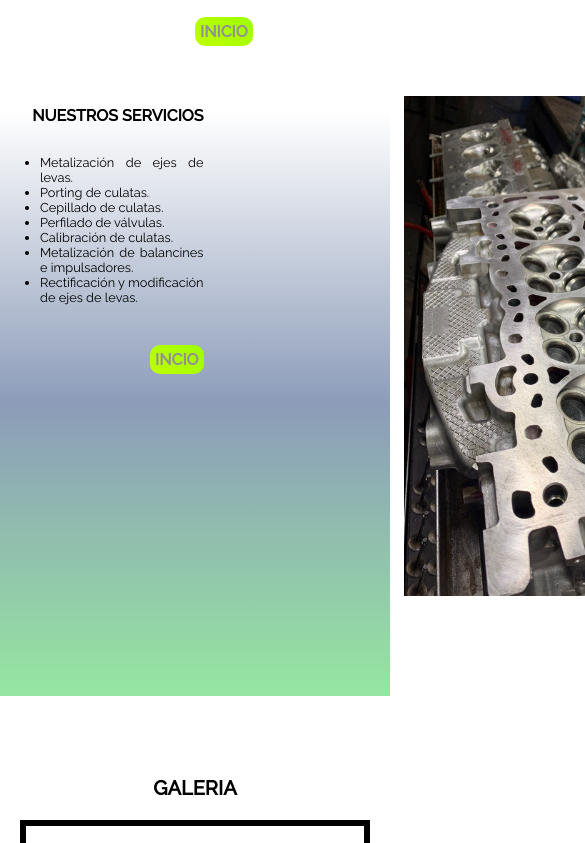
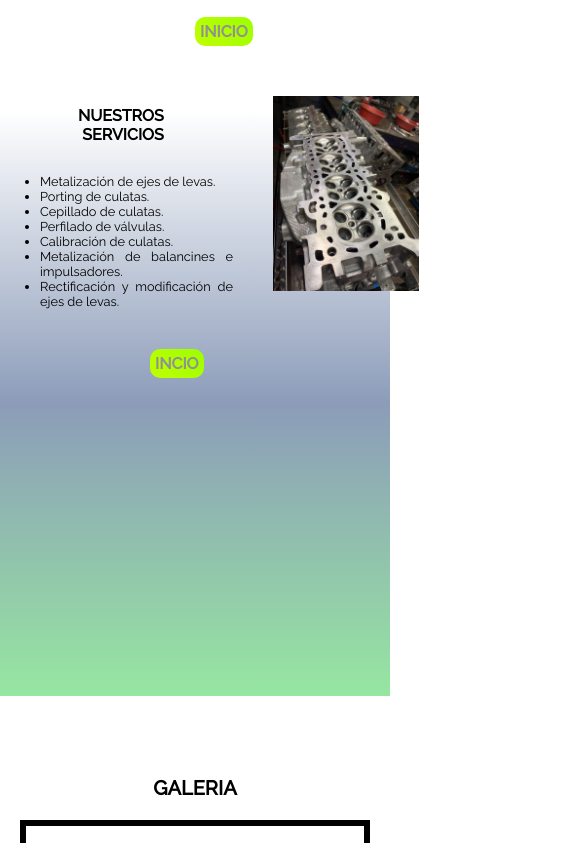
Before and after one commit to jdagoby93/Prueba1, a plain HTML site: page index.html in a window 390 px wide. Shown: the part 961-1804 px from the top of the page, 585 px wide, since content can reach past the window. Drawn offline with Linux system fonts and the light colour scheme.

Commit message:
Solucionado el responsive

```diff
--- a/index.html
+++ b/index.html
@@ -59,7 +59,7 @@
                 <div class="regreso2"><a href="#Inicio" class="cta">INCIO</a></div>
             </footer>
         </div>
-        <div class="img2"><img src="img/Ilustracion1.jpg" alt="" height="500px"></div>
+        <div class="img2"><img src="img/Ilustracion1.jpg" alt="" ></div>
     </section>
 
         <section class="galeria contenedor">
--- a/style.css
+++ b/style.css
@@ -141,8 +141,9 @@ body{
 
 .img2{
   width: 50%;
+  height: 50%;
   margin-top: 50px;
-  margin-left: 200px;
+  /* margin-left: 200px; */
   display: flex;
   justify-content: space-around;
 }
@@ -279,6 +280,7 @@ body{
 
   .titulo2{
     font-size: 100%;
+    margin-right: 40%;
   }
 
   .titulo3{
@@ -297,8 +299,9 @@ body{
 
   .parrafo2{
     font-size: 80%;
+
     text-align: justify;
-    margin: 0 0 40px 40px;
+    margin: 0 40px 40px 40px;
   }
 
   .regreso1{
@@ -324,10 +327,19 @@ body{
     width: 90%;
   }
 
+
+  .contenedor-textos-main{
+    align-content: center;
+    grid-template-columns: 1fr;
+  }
+  .parrafo{
+    align-items: center;
+  }
   .img2{
     width: 20%;
-    max-width: 1000px;
-    min-height: 320px;
+    height: 30%;
+    margin-right: 10%;
+
   }
 
   .final{
```
Also changed, not shown: 1 other file.
